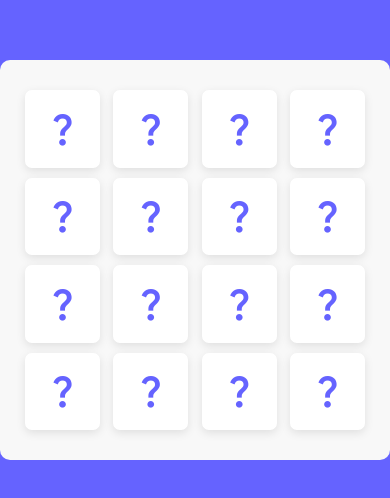
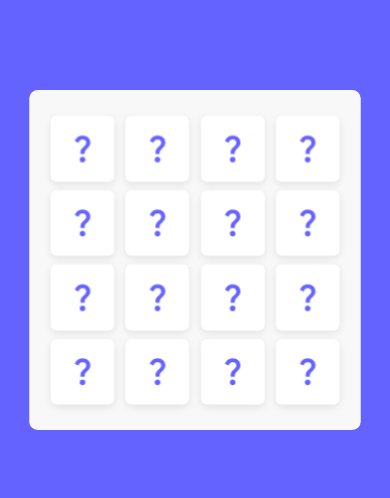
Before and after one commit to harshan-a/memory-card-game, a plain HTML site: page index.html in a window 390 px wide. Shown: the part 162-660 px from the top of the page. Drawn offline with Linux system fonts and the light colour scheme.

Commit message:
version 2

```diff
--- a/style.css
+++ b/style.css
@@ -132,3 +132,9 @@ body {
     transform: scale(1);
   }
 }
+
+@media(max-width: 425px) {
+  .wrapper {
+    transform: scale(0.85);
+  }
+}
```
